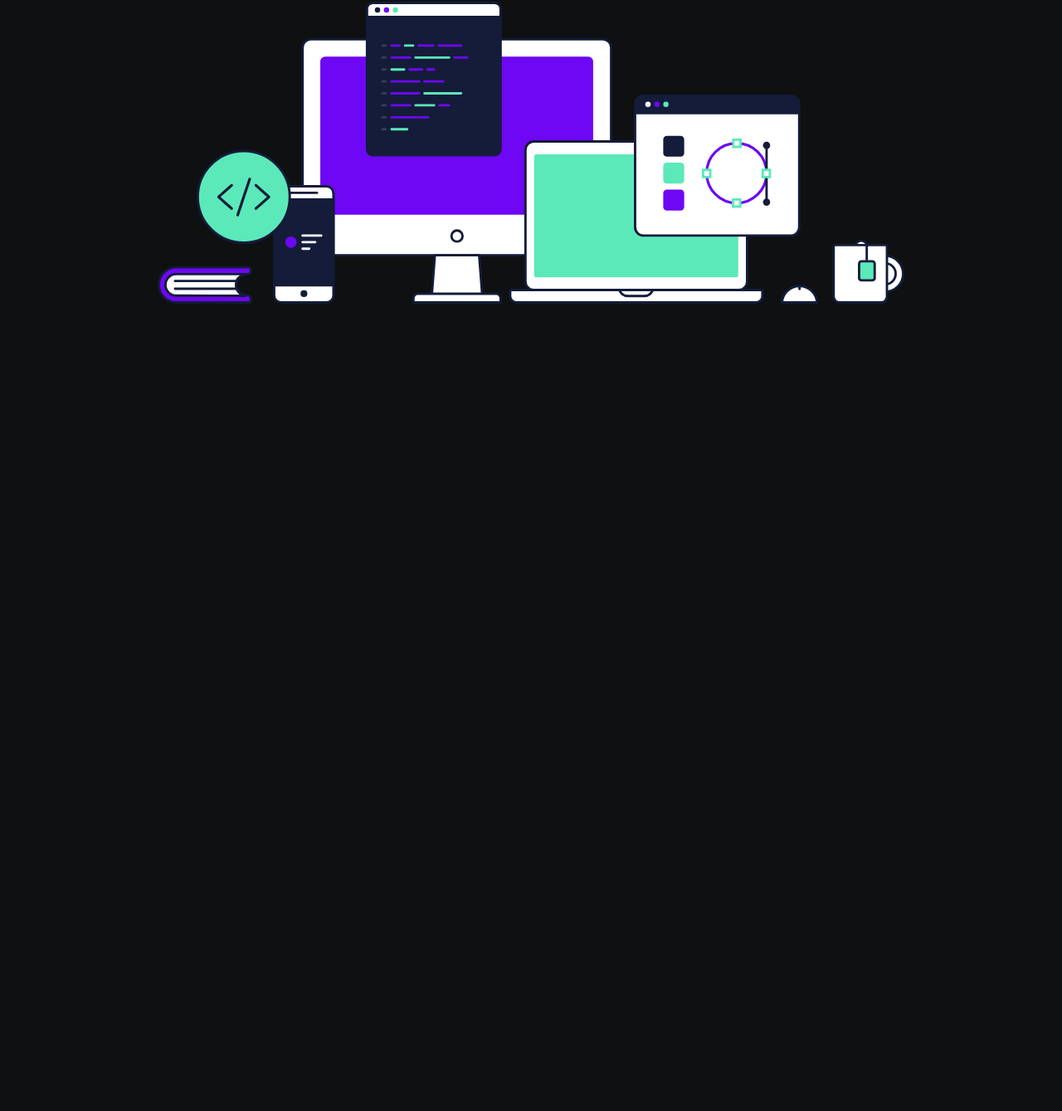
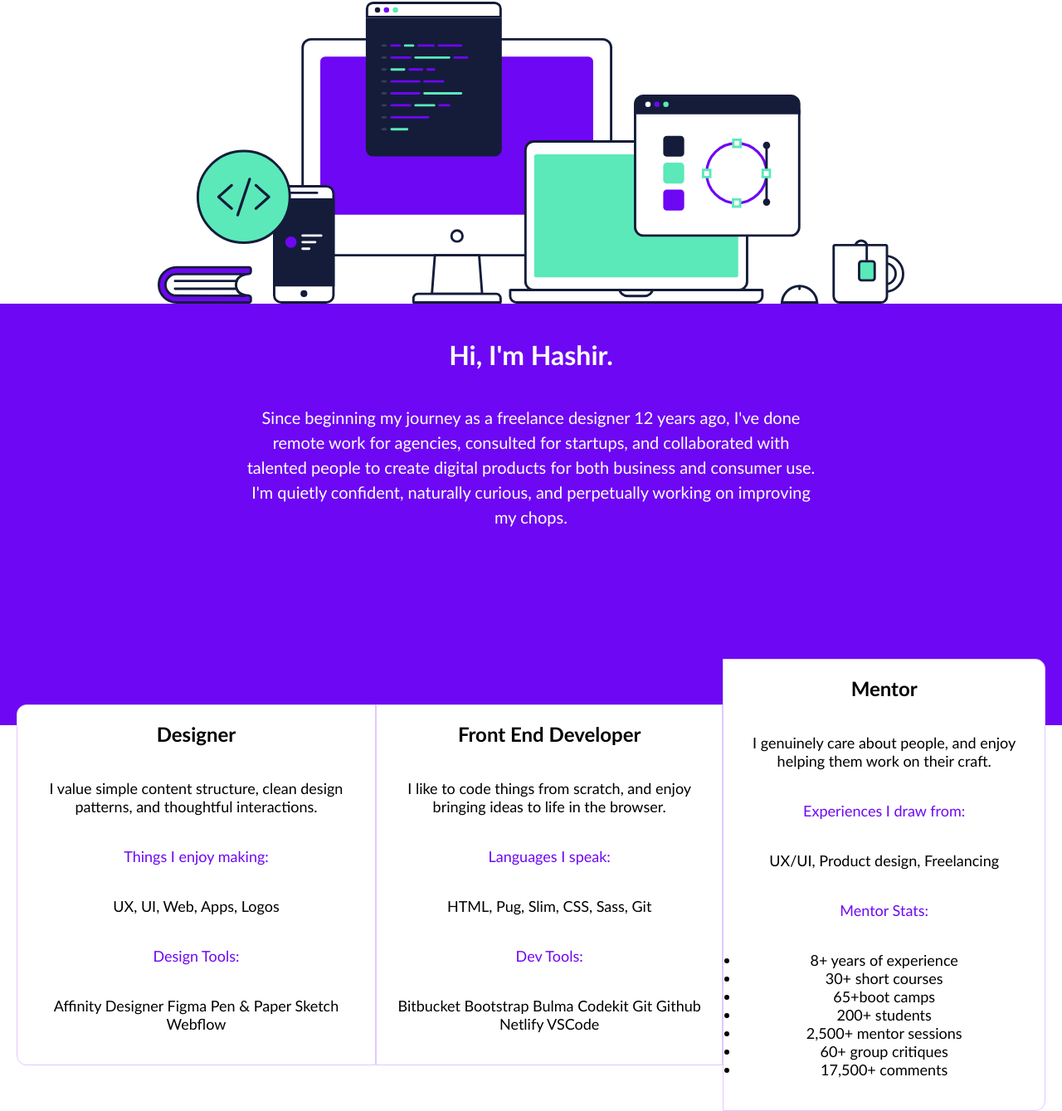
Before and after one commit to hashir-ayaz/Portfolio-hashirayaz, a plain HTML site: page index.html in a window 1280 px wide. Shown: the part 651-1990 px from the top of the page at 83% size. Before the commit the page ends 1017 px from the top, so only its background shows below. Drawn offline with Linux system fonts and the light colour scheme.

Commit message:
more work done

```diff
--- a/index.html
+++ b/index.html
@@ -7,7 +7,7 @@
   <body>
     <!-- HTML content goes here -->
     <div class="navbar">
-      <h1><strong>Hashir Ayaz</strong></h1>
+      <h1>Hashir Ayaz</h1>
       <button id="contact-button">Contact Me</button>
       <button id="project-button">My Projects</button>
     </div>
@@ -22,7 +22,65 @@
       <img src="hero-devices.svg" alt="hero-devices" class="hero-devices" />
     </div>
 
-    <div class="intro"></div>
+    <div class="intro">
+      <h1>Hi, I'm Hashir.</h1>
+      <p>
+        Since beginning my journey as a freelance designer 12 years ago, I've
+        done remote work for agencies, consulted for startups, and collaborated
+        with talented people to create digital products for both business and
+        consumer use. I'm quietly confident, naturally curious, and perpetually
+        working on improving my chops.
+      </p>
+    </div>
+
+    <div class="skills">
+      <div id="designer-panel">
+        <h2>Designer</h2>
+        <p>
+          I value simple content structure, clean design patterns, and
+          thoughtful interactions.
+        </p>
+
+        <span>Things I enjoy making:</span>
+        <p>UX, UI, Web, Apps, Logos</p>
+
+        <span>Design Tools:</span>
+        <p>Affinity Designer Figma Pen & Paper Sketch Webflow</p>
+      </div>
+      <div id="front-end-panel">
+        <h2>Front End Developer</h2>
+        <p>
+          I like to code things from scratch, and enjoy bringing ideas to life
+          in the browser.
+        </p>
+
+        <span>Languages I speak:</span>
+        <p>HTML, Pug, Slim, CSS, Sass, Git</p>
+
+        <span>Dev Tools:</span>
+        <p>Bitbucket Bootstrap Bulma Codekit Git Github Netlify VSCode</p>
+      </div>
+      <div id="mentor-panel">
+        <h2>Mentor</h2>
+        <p>
+          I genuinely care about people, and enjoy helping them work on their
+          craft.
+        </p>
+
+        <span>Experiences I draw from:</span>
+        <p>UX/UI, Product design, Freelancing</p>
+        <span>Mentor Stats:</span>
+        <ul>
+          <li>8+ years of experience</li>
+          <li>30+ short courses</li>
+          <li>65+boot camps</li>
+          <li>200+ students</li>
+          <li>2,500+ mentor sessions</li>
+          <li>60+ group critiques</li>
+          <li>17,500+ comments</li>
+        </ul>
+      </div>
+    </div>
 
     <script>
       // JavaScript code goes here
--- a/style.css
+++ b/style.css
@@ -2,47 +2,52 @@ body {
   margin: 0;
   padding: 0;
   font-family: sans-serif;
-  background: #0e1011;
+  background: #fff;
+  font-family: "Trebuchet MS", "Lucida Sans Unicode", "Lucida Grande",
+    "Lucida Sans", Arial, sans-serif;
 }
 
 .navbar h1 {
-  color: #fff;
+  color: #0e1011;
   font-size: 30px;
+  font-weight: 600;
   padding: 10px;
   font-family: "Trebuchet MS", "Lucida Sans Unicode", "Lucida Grande",
     "Lucida Sans", Arial, sans-serif;
   text-align: left;
+  left: 10px;
+  justify-self: flex-start;
 }
 
 .navbar {
   display: flex;
   justify-content: flex-end;
-  background-color: #0e1011;
+  background-color: #fff;
   gap: 10px;
 }
 
 button {
-  display: inline-block;
+  /* display: inline-block; */
   outline: 0;
   cursor: pointer;
-  border: 2px solid #000;
+  /* border: 2px solid #000; */
   border-radius: 18px;
-  color: #000;
+  color: #ffffff;
   font-family: "Trebuchet MS", "Lucida Sans Unicode", "Lucida Grande",
     "Lucida Sans", Arial, sans-serif;
-  background: #fff;
+  background: #0e1011;
   font-size: 15px;
   font-weight: 600;
-  line-height: 28px;
-  padding: 9px 10px;
+  /* line-height: 28px; */
+  padding: 10px 2px;
   margin: 10px;
   text-align: center;
   transition: all 0.15s cubic-bezier(0.4, 0, 0.2, 1);
 }
 
 button:hover {
-  background: #0e1011;
-  color: #fff;
+  color: #0e1011;
+  background: #fff;
 }
 
 .about-me h1 {
@@ -55,7 +60,7 @@ h1,
 h2 {
   font-family: "Trebuchet MS", "Lucida Sans Unicode", "Lucida Grande",
     "Lucida Sans", Arial, sans-serif;
-  color: #fff;
+  color: #0e1011;
 }
 
 .about-me h2 {
@@ -79,3 +84,81 @@ h2 {
   width: 900px;
   margin: 0 auto;
 }
+
+.intro {
+  background-color: #6e07f3;
+  display: flex;
+  justify-content: center;
+  align-items: center;
+  flex-direction: column;
+  padding-bottom: 16rem;
+}
+.intro h1 {
+  padding-top: 20px;
+  color: #fff;
+}
+
+.intro p {
+  color: #fff;
+  text-align: center;
+  line-height: 1.5;
+  font-size: 1.25rem;
+  font-weight: 500;
+  max-width: 700px;
+  word-wrap: break-word;
+}
+
+.skills {
+  display: flex;
+  background-color: #fff;
+  justify-content: space-evenly;
+  flex: auto;
+  align-items: center;
+  position: relative;
+  margin-top: -40px;
+  /* flex-wrap: wrap; */
+}
+
+.skills h2 {
+  color: black;
+}
+
+.skills div {
+  margin-top: -80px;
+  border: #e0c8ff solid 0.5px;
+  background-color: #fff;
+  text-align: center;
+}
+
+ul {
+  text-decoration: none;
+  padding: 20px;
+  font-size: 18px;
+}
+
+.skills div p {
+  /* max-width: 100px; */
+  padding: 20px;
+  font-size: 18px;
+}
+
+.skills div span {
+  color: #6e07f3;
+  font-size: 18px;
+  padding: 20px;
+}
+
+#designer-panel {
+  margin-left: 20px;
+  border-top-left-radius: 12px;
+  border-bottom-left-radius: 12px;
+}
+
+#front-end-panel {
+}
+
+#mentor-panel {
+  margin-right: 20px;
+  border-top-right-radius: 12px;
+  border-bottom-right-radius: 12px;
+}
```
